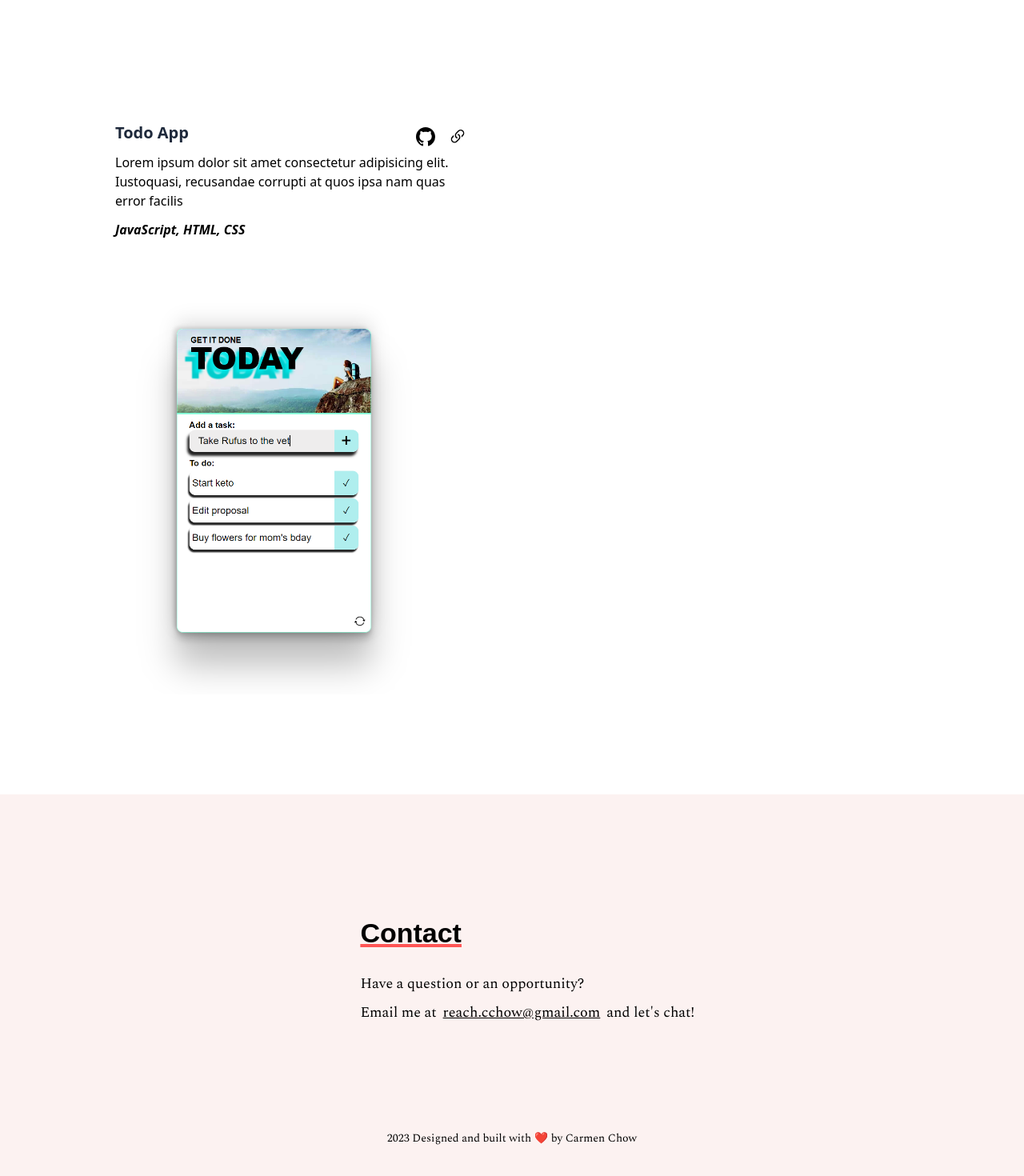
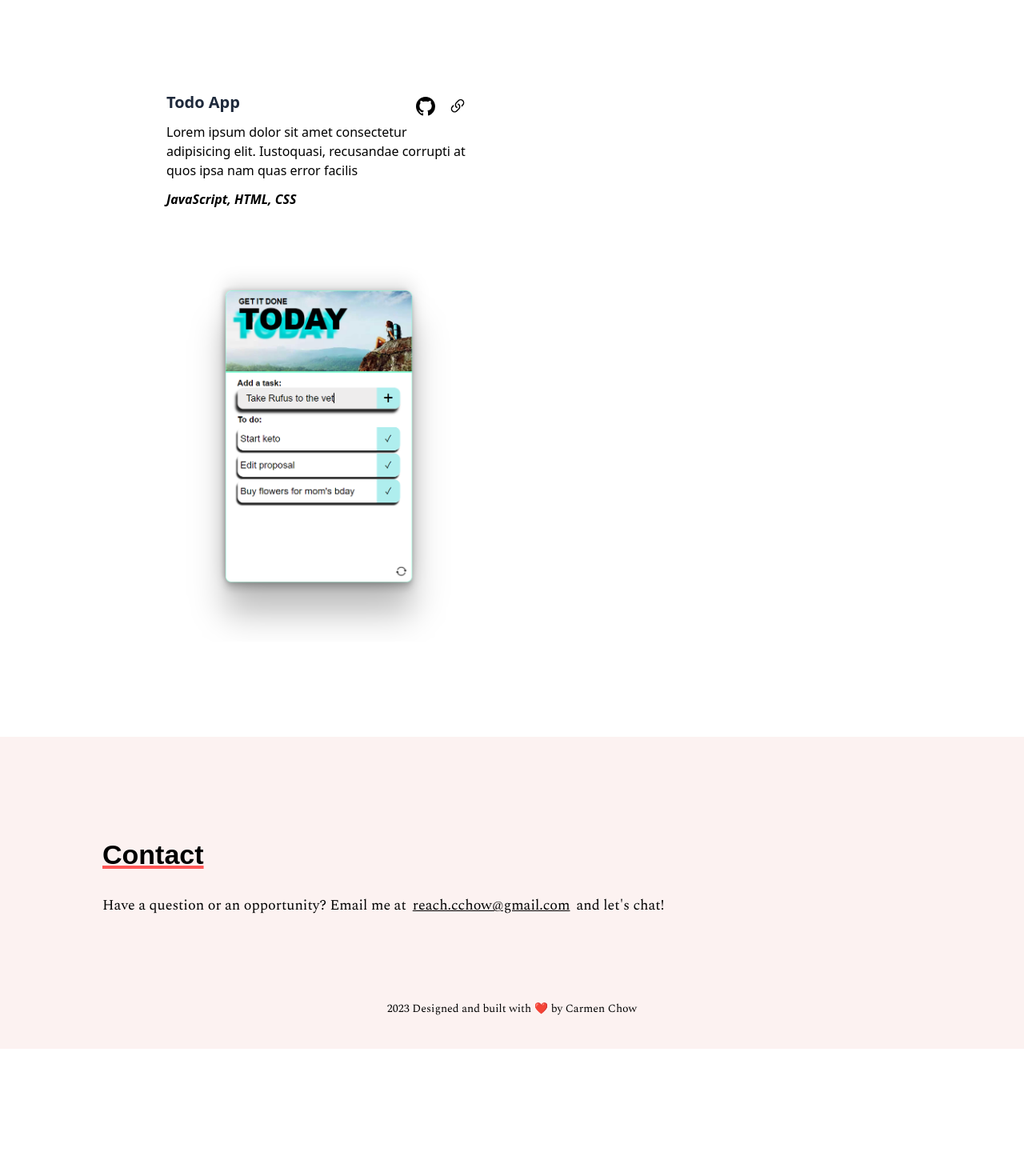
Before and after one commit to cchow33/my-portfolio, a Next.js app: page / in a window 1280 px wide. Shown: the part 3121-4591 px from the top of the page at 80% size. After the commit the page ends 4432 px from the top, so only its background shows below. Built offline with nearby package versions, Linux system fonts and the light colour scheme.

Commit message:
footer style

```diff
--- a/components/Contact.jsx
+++ b/components/Contact.jsx
@@ -4,20 +4,22 @@ const Contact = () => {
   return (
     <section
       id="Contact"
-      class="place-items-center bg-[#fcf2f1] flex items-center w-full"
+      class="bg-[#fcf2f1] xl:max-w-7xl xl:mx-auto max-w-full pl-[10%] pr-[5%] pt-[8%]"
     >
-      <div class="xl:max-w-7xl xl:mx-auto max-w-full pl-[8%] pr-[5%] py-[10%]">
-        <h1 class="decoration-4 font-black underline decoration-[#ff5555] text-[60px] mb-[20px]  xs:text-[20px]  sm:text-[30px] sm:mt-[20px] xl:text-[34px] font-poppins">
+      <h1 class="decoration-4 font-black underline decoration-[#ff5555] text-[60px] mb-[20px] xs:text-[20px] sm:text-[22px] sm:mt-[20px] xl:text-[34px] font-poppins">
         Contact
       </h1>
-        <p class="font-display text-[20px] leading-loose  xs:text-[14px] sm:text-[18px] xl:text-[18px]">
-          Have a question or an opportunity? <br></br>Email me at
+
+      <p
+        class="font-display text-[20px]
+      leading-loose  xs:text-[14px] sm:text-[18px] xl:text-[18px]"
+      >
+        Have a question or an opportunity? Email me at
         <a href="mailto:reach.cchow@gmail.com" class="underline ml-2 mr-2">
           reach.cchow@gmail.com
         </a>
         and let's chat!
       </p>
-      </div>
     </section>
   );
 };
--- a/components/Footer.jsx
+++ b/components/Footer.jsx
@@ -2,8 +2,8 @@ import React from "react";
 
 const Footer = () => {
   return (
-    <section id="footer" class="bg-[#fcf2f1] grid place-items-center">
-      <p class="mb-[40px] font-display text-[14px]  xs:text-[10px] xl:text-[14px]">
+    <section id="footer" class="bg-[#fcf2f1] grid place-items-center pt-[60px]">
+      <p class="mt-[40px] mb-[40px] font-display text-[14px]  xs:text-[10px] xl:text-[14px]">
         2023 Designed and built with ❤️ by Carmen Chow
       </p>
     </section>
--- a/components/Projects.jsx
+++ b/components/Projects.jsx
@@ -59,7 +59,7 @@ const Projects = () => {
   return (
     <section
       id="Projects"
-      class="xl:max-w-7xl xl:mx-auto max-w-full xs: pl-[5%] pr-[0%] pt-[10%] place-items-center"
+      class="xl:max-w-7xl xl:mx-auto max-w-full pl-[10%] pr-[5%] pt-[8%]"
     >
       <h1 class="decoration-4 font-black underline decoration-[#ff5555] text-[60px] mb-[20px] xs:text-[20px] sm:text-[22px] sm:mt-[20px] xl:text-[34px] font-poppins">
         Projects
```
Lines whose indentation alone changed are shown as unchanged.
